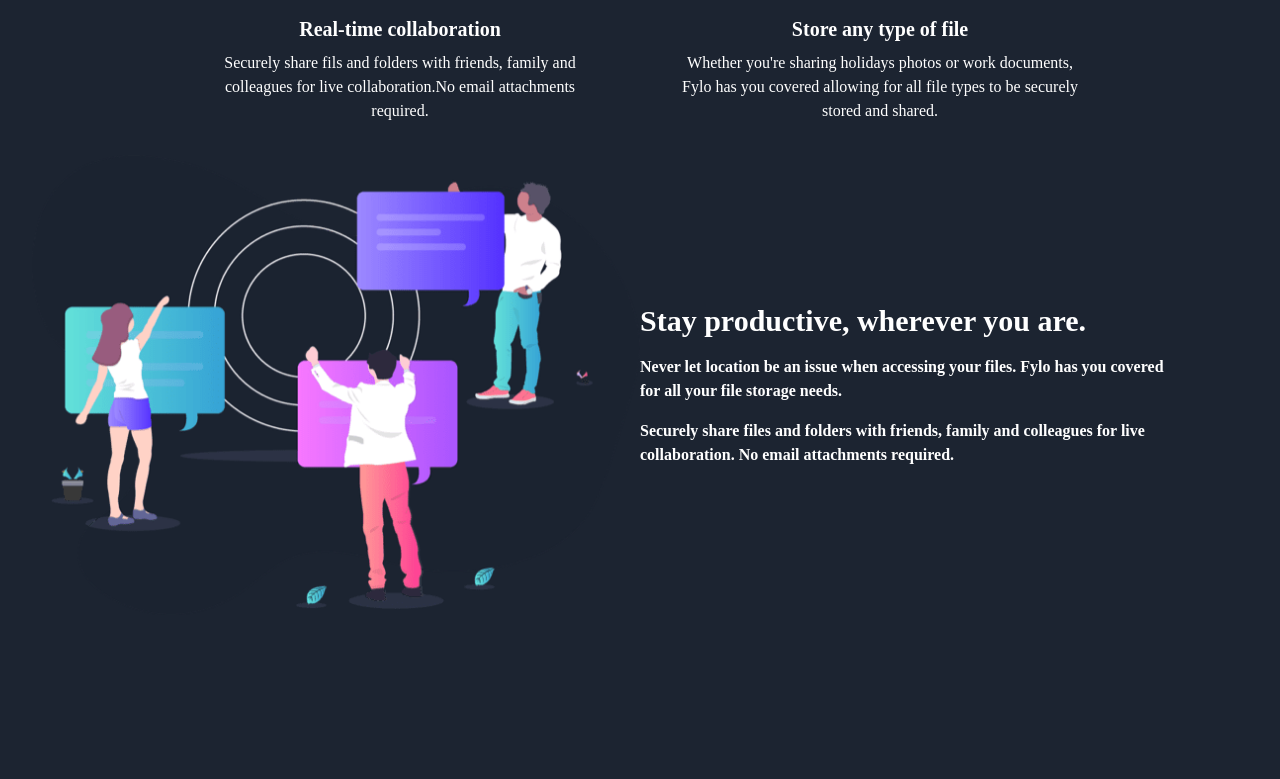
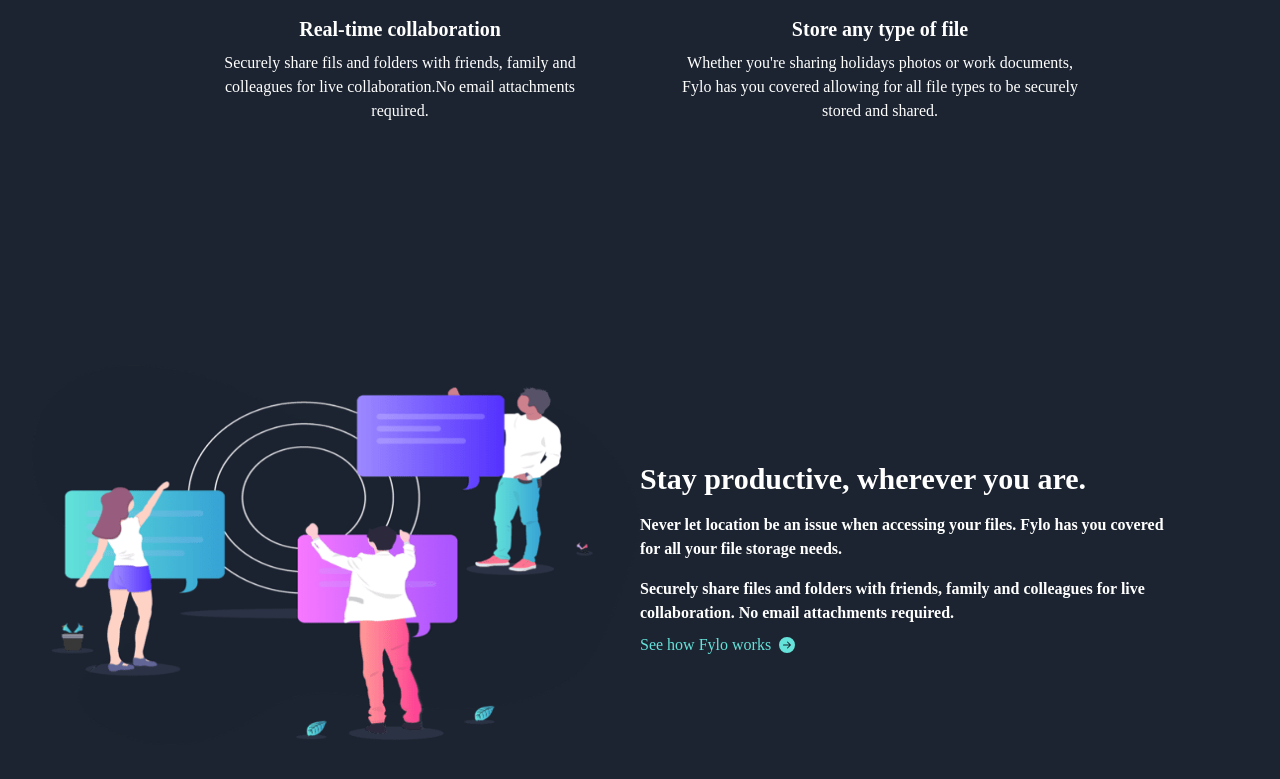
Before and after one commit to kennedybabu/Fylo, a React (Create React App) app: page / in a window 1280 px wide. Shown: the part 1415-2194 px from the top of the page. Built offline with nearby package versions, Linux system fonts and the light colour scheme.

Commit message:
style the productive component

```diff
--- a/src/components/Productive.jsx
+++ b/src/components/Productive.jsx
@@ -1,19 +1,22 @@
 import React from 'react'
 import Stay from '../assets/illustration-stay-productive.png'
+import {BsFillArrowRightCircle, BsFillArrowRightCircleFill} from 'react-icons/bs'
 
 const Productive = () => {
+
   return (
     <div className='w-full h-screen bg-[#1c2431]'>
         {/* container */}
 
-        <div className='grid md:grid-cols-2 px-8'>
-            <div>
-                <img src={Stay} alt="colleagues icon" />
+        <div className='grid md:grid-cols-2 px-8 h-full'>
+            <div className='flex flex-col justify-center'>
+                <img className='h-[380px]' src={Stay} alt="colleagues icon" />
             </div>
             <div className='flex flex-col text-white justify-center'>
                 <h2 className='text-3xl font-bold py-2 '>Stay productive, wherever you are.</h2>
                 <p className='font-bold py-2 max-w-[530px]'>Never let location be an issue when accessing your files. Fylo has you covered for all your file storage needs.</p>
                 <p className='font-bold py-2 max-w-[530px]'>Securely share files and folders with friends, family and colleagues for live collaboration. No email attachments required.</p>
+                <a href="#" className='text-[#65e2d9] flex items-center hover:decoration-4'><span>See how Fylo works</span> <BsFillArrowRightCircleFill className='ml-2'/></a>
             </div>
         </div>
 
```
